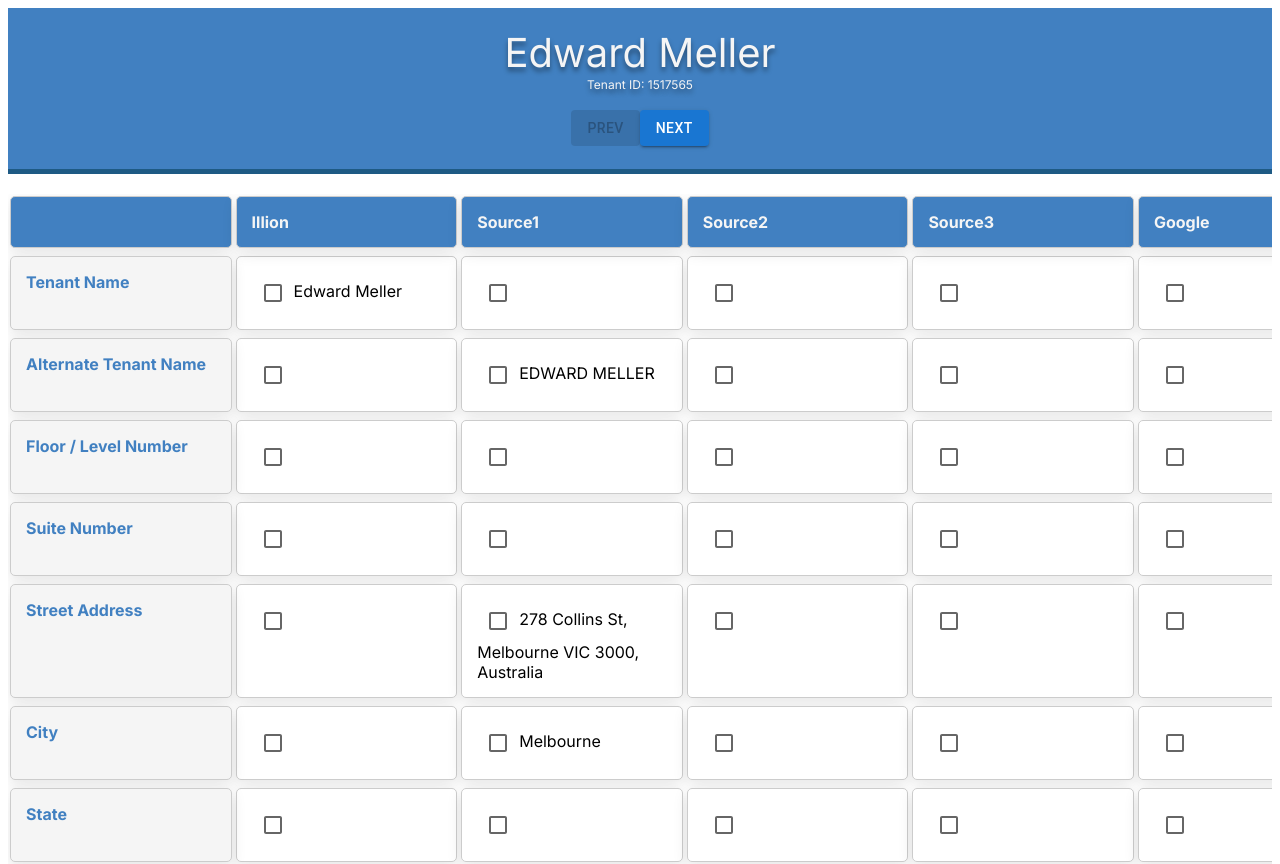
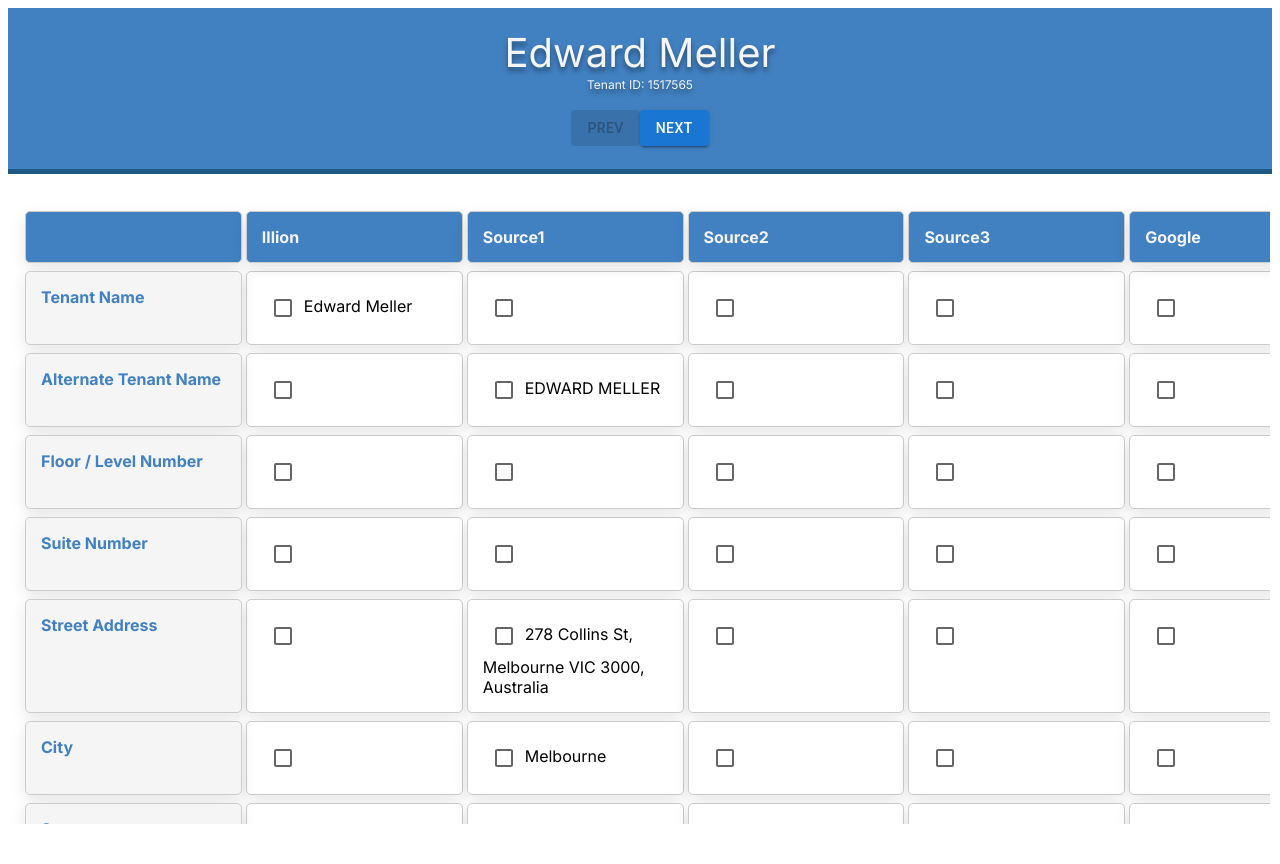
Before and after one commit to diegoallies/tenant-search, a Next.js app: page / in a window 1280 px wide. Shown: the top 864 px of the page. After the commit the page ends 832 px from the top, so only its background shows below. Built offline with nearby package versions, Linux system fonts and the light colour scheme.

Commit message:
fixed static issue

```diff
--- a/app/globals.css
+++ b/app/globals.css
@@ -26,8 +26,9 @@
 .content {
   position: relative;
   overflow: auto;
-  height: calc(100vh - /* Add the height of your header */);
-  width: 100%;
+  height: calc(100vh - 25vh);
+  width: 97.5%;
+  padding: 15px;
 }
 
 .table {
@@ -74,4 +75,6 @@
 
 .header-row  {
   position: sticky;
+  top: 0;
+  z-index: 1;
 }
--- a/app/page.tsx
+++ b/app/page.tsx
@@ -139,6 +139,8 @@ const App: React.FC = () => {
           </Button>
         </div>
       </div>
+
+
       <div className="content">
         <div className="table">
           <div className="table-row header-row">
```
